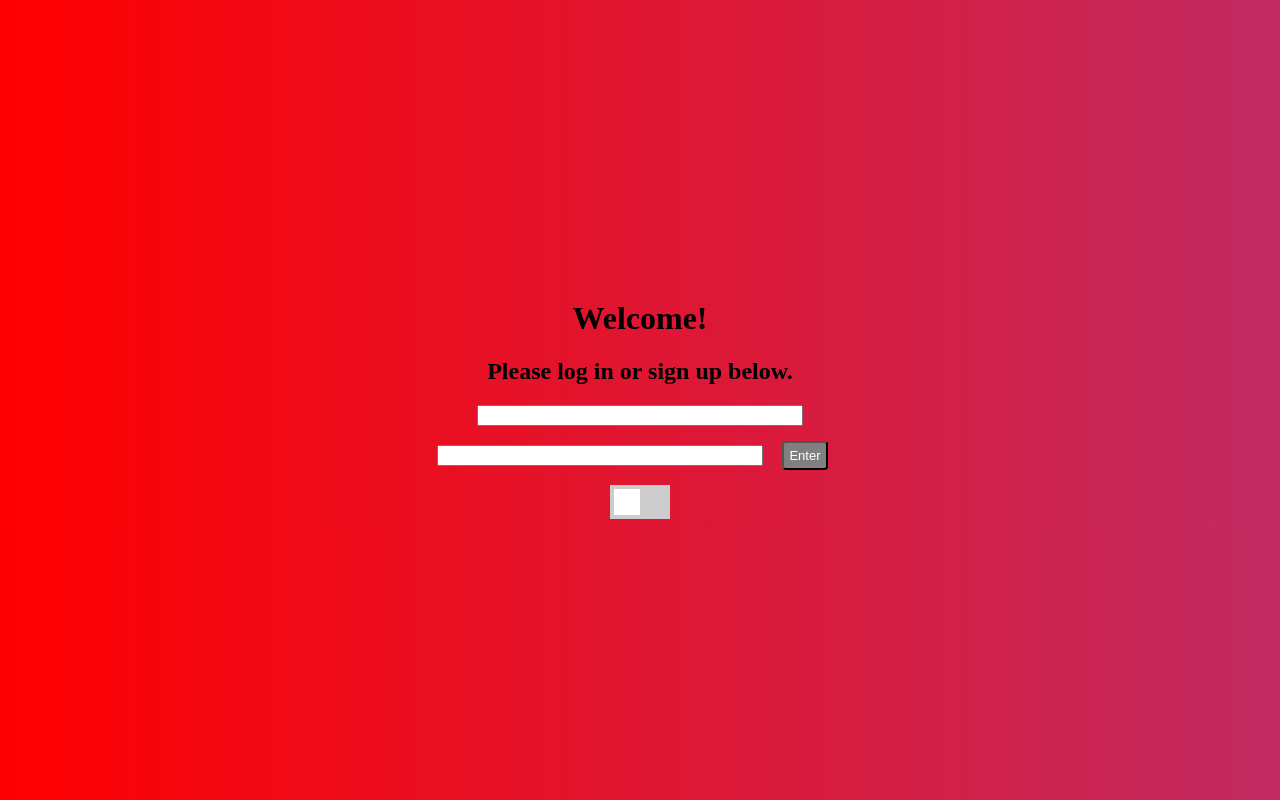
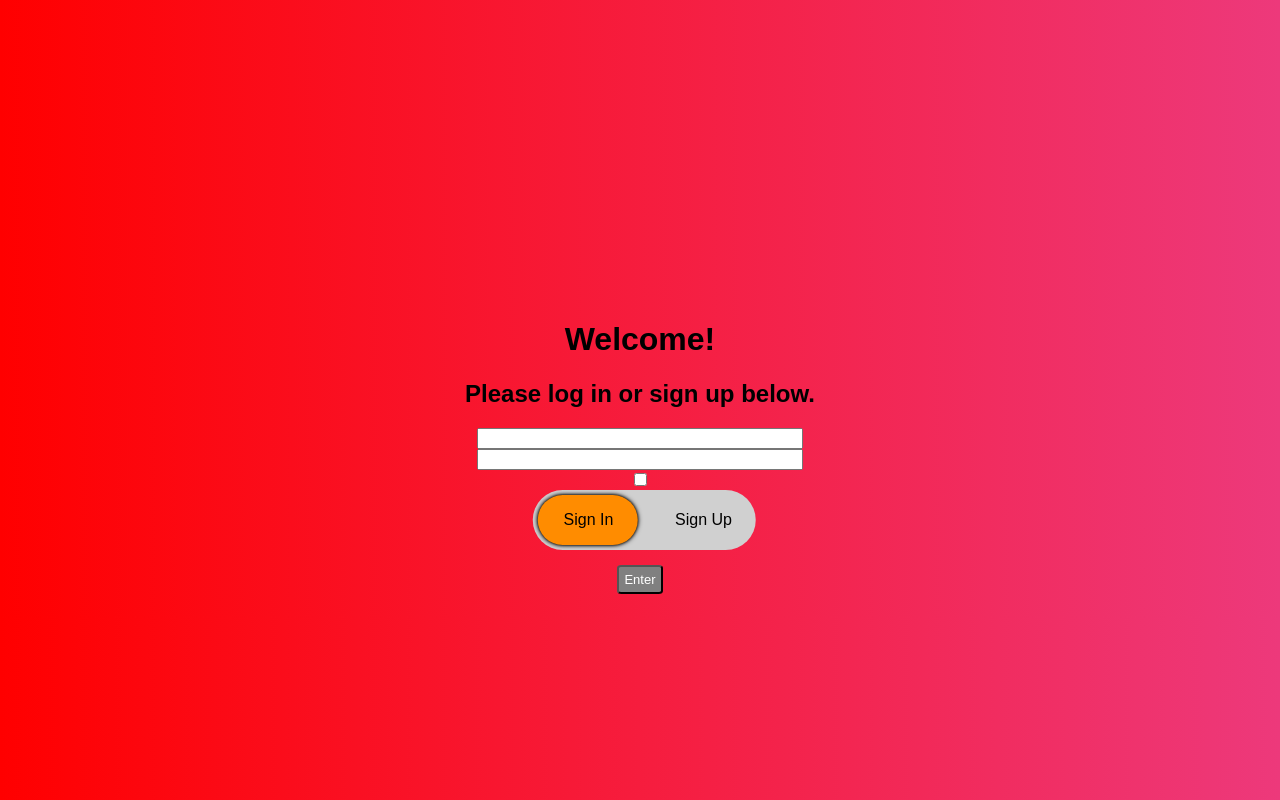
Before and after one commit to elanadanseglio/first-flask-app, a Flask app: page / in a window 1280 px wide. Run offline with Flask 3, Linux system fonts and the light colour scheme.

Commit message:
Updating login page to be pretty

```diff
--- a/app.py
+++ b/app.py
@@ -28,16 +28,6 @@ def auth():
 
     #toggle on means log in
     if checked== 'on':
-        for dic in users:
-            for key in dic:
-                if usernm == key and passwrd == dic[key]:
-                    flash("Successfully logged in.", 'successful')
-                    return redirect(url_for('index'))
-        flash("Invalid credentials.", 'error')
-        return redirect(url_for('login'))
-
-    #toggle null means sign up
-    else:
         if (usernm == "" or usernm == " "):
             flash("Invalid input.", 'error')
             return redirect(url_for('login'))
@@ -52,6 +42,16 @@ def auth():
         flash("User added. You can log in now.")
         return redirect(url_for('login'))
 
+    #toggle null means sign up
+    else:
+        for dic in users:
+            for key in dic:
+                if usernm == key and passwrd == dic[key]:
+                    flash("Successfully logged in.", 'successful')
+                    return redirect(url_for('index'))
+        flash("Invalid credentials.", 'error')
+        return redirect(url_for('login'))
+
 @app.route('/signOut')
 def signOut():
     flash("Successfully logged out.", 'success')
--- a/static/script.js
+++ b/static/script.js
@@ -6,9 +6,16 @@ let clearButton = document.getElementById("clear");
 let loginButton = document.getElementById("login");
 let userInput = document.getElementById("username");
 let passInput = document.getElementById("password");
-// let signUpButton = document.getElementById("sign-up");
 let signOutButton = document.getElementById("sign-out");
 
+document.addEventListener('DOMContentLoaded', function () {
+    const checkbox = document.getElementById('checkbox');
+    const signText = document.querySelector('.sign-text');
+
+    checkbox.addEventListener('change', function () {
+      signText.textContent = this.checked ? 'Sign In' : 'Sign Up';
+    });
+});
 
 let addTask = function(){
     if (taskInput.value == " ") {
--- a/static/style2.css
+++ b/static/style2.css
@@ -1,9 +1,9 @@
 body {
     background: #fff;
     color: black;
-    font-family: 'Times New Roman', Times, serif;
-    background: -webkit-linear-gradient(to right, #bd1857, #e8e8e8);
-    background: linear-gradient(to right, #ff0000, #c12b62);
+    font-family: Arial, Helvetica, sans-serif;
+    background: -webkit-linear-gradient(to right, #ed397b, #e8e8e8);
+    background: linear-gradient(to right, #ff0000, #ed397b);
 }
 
 #title {
@@ -13,14 +13,19 @@ body {
     text-align: center;
 }
 
+.section1,
+.section2 {
+  display: flex;
+  justify-content: center;
+  align-items: center;
+}
+
 button {
     background-color: grey;
     border: 1;
     color: white;
     padding: 15px 32px;
     text-align: center;
-    /* text-decoration: none;
-    display: inline-block;  */
     padding: 5px;
     margin: 15px;
     font-size: 13px;
@@ -39,73 +44,71 @@ h1 {
 
 h2 {
     text-align: center;
+    font-family: Arial, Helvetica, sans-serif;
 }
 
 .container {
-    /* display: block;  */
+    display: flex;
+    flex-direction: column;
+    align-items: center;
     width: 40vw;
     margin: 300px auto 0;
     text-align: center;
-    /* horizontal-align: center; */
 }
 
-.switch {
+.checkbox {
+    width: 223px;
+    height: 60px;
+    background-color: #d0d0d0;
+    border-radius: 30px;
     position: relative;
-    display: inline-block;
-    width: 60px;
-    height: 34px;
-}
-
-.switch input {
-    opacity: 0;
-    width: 0;
-    height: 0;
-}
-
-.slider {
-    position: absolute;
-    cursor: pointer;
-    top: 0;
-    left: 0;
-    right: 0;
-    bottom: 0;
-    background-color: #ccc;
-    -webkit-transition: .4s;
-    transition: .4s;
+    color: black;
+    overflow: hidden;
+    transform: translateX(25%);
+    cursor: pointer; /* Add cursor:pointer to make the entire checkbox clickable */
   }
 
-.slider:before {
-    position: absolute;
-    content: "";
-    height: 26px;
-    width: 26px;
-    left: 4px;
-    bottom: 4px;
-    background-color: white;
-    -webkit-transition: .4s;
-    transition: .4s;
+  #checkbox_toggle {
+    display: none;
   }
 
-input:checked + .slider {
-    background-color: #2196F3;
+  .checkbox .toggle {
+    width: 100px;
+    height: 50px;
+    position: absolute;
+    border-radius: 35px;
+    left: 5px;
+    cursor: pointer;
+    background: #FF8C00;
+    transition: 0.3s;
+    box-shadow: 0px 0px 3px black, 0px 0px 5px black;
   }
 
-input:focus + .slider {
-    box-shadow: 0 0 1px #2196F3;
+  .checkbox .slide {
+    width: 230px;
+    height: 60px;
+    display: flex;
+    align-items: center;
+    justify-content: space-around;
+    cursor: pointer;
   }
 
-input:checked + .slider:before {
-    -webkit-transform: translateX(26px);
-    -ms-transform: translateX(26px);
-    transform: translateX(26px);
+  .checkbox .slide .text {
+    font-size: 16px;
+    font-weight: 500;
+    z-index: 100;
+    cursor: pointer;
+    font-family: Arial, Helvetica, sans-serif;
+  }
+
+  .check:checked + .checkbox .slide .toggle {
+    transform: translateX(113px);
   }
 
 input#username {
-    /* float: left;  */
-    align-self: left;
     width: 318px;
 }
+
 input#password {
-    /* float: left;  */
     width: 318px;
 }
--- a/templates/login.html
+++ b/templates/login.html
@@ -19,12 +19,18 @@
             </div>
             <div class="section2">
                 <input id="password" name="password" type="password">
-                <button class="button" type="submit">Enter</button>
             </div>
             <label class="switch">
-                <input id="checkbox" name="checkbox" type="checkbox">
-                <span class="slider"></span>
+                <input id="checkbox" class ="check" name="checkbox" type="checkbox">
+                <div class="checkbox">
+                    <label class="slide" for="checkbox_toggle">
+                        <label class="toggle" for="checkbox_toggle"></label>
+                        <label class="text" for="checkbox_toggle">Sign In</label>
+                        <label class="text" for="checkbox_toggle">Sign Up</label>
+                    </label>
+                </div>
             </label>
+            <button class="button" type="submit">Enter</button>
             {% with messages = get_flashed_messages(with_categories=true) %}
                 {% if messages %}
                     <ul class=flashes>
```
